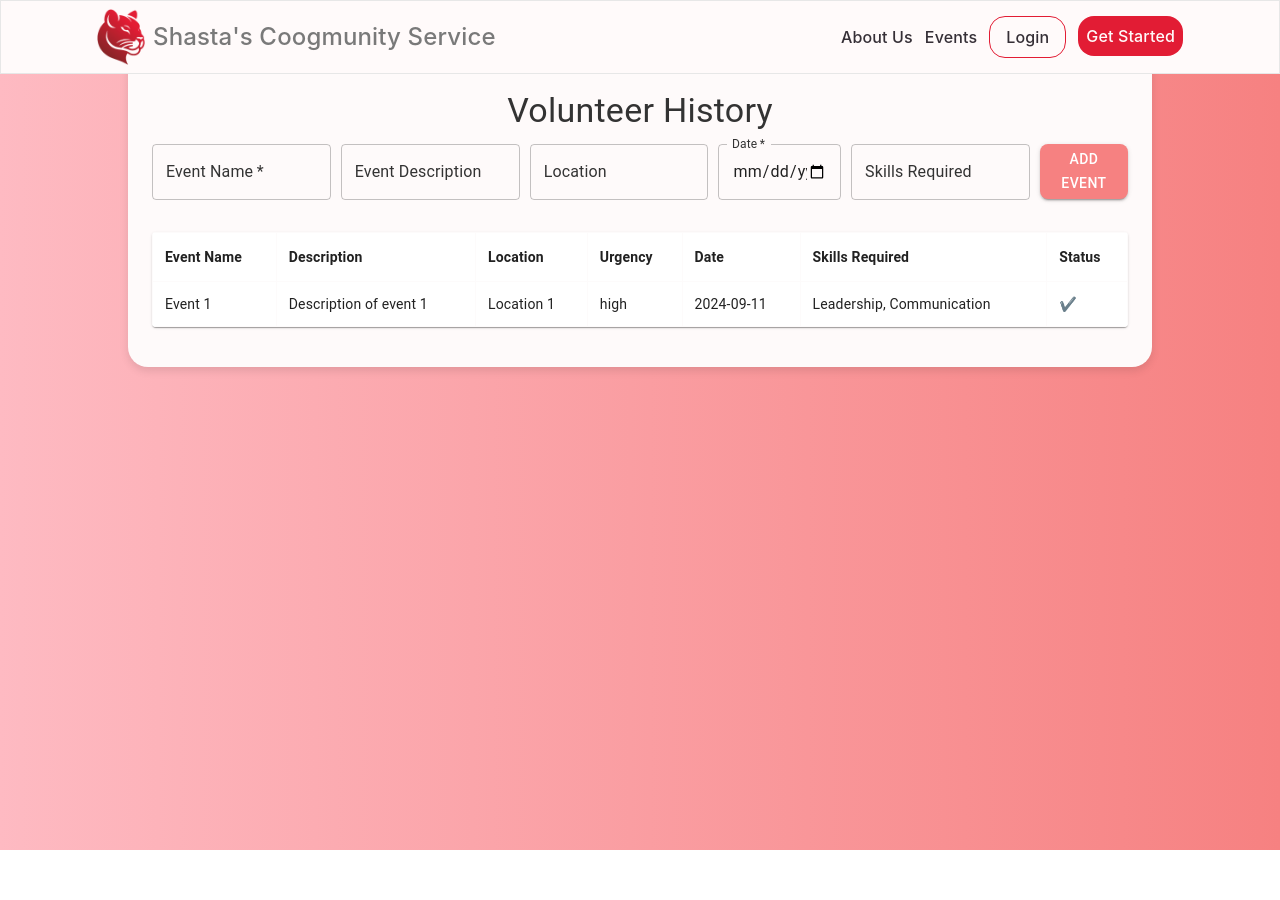
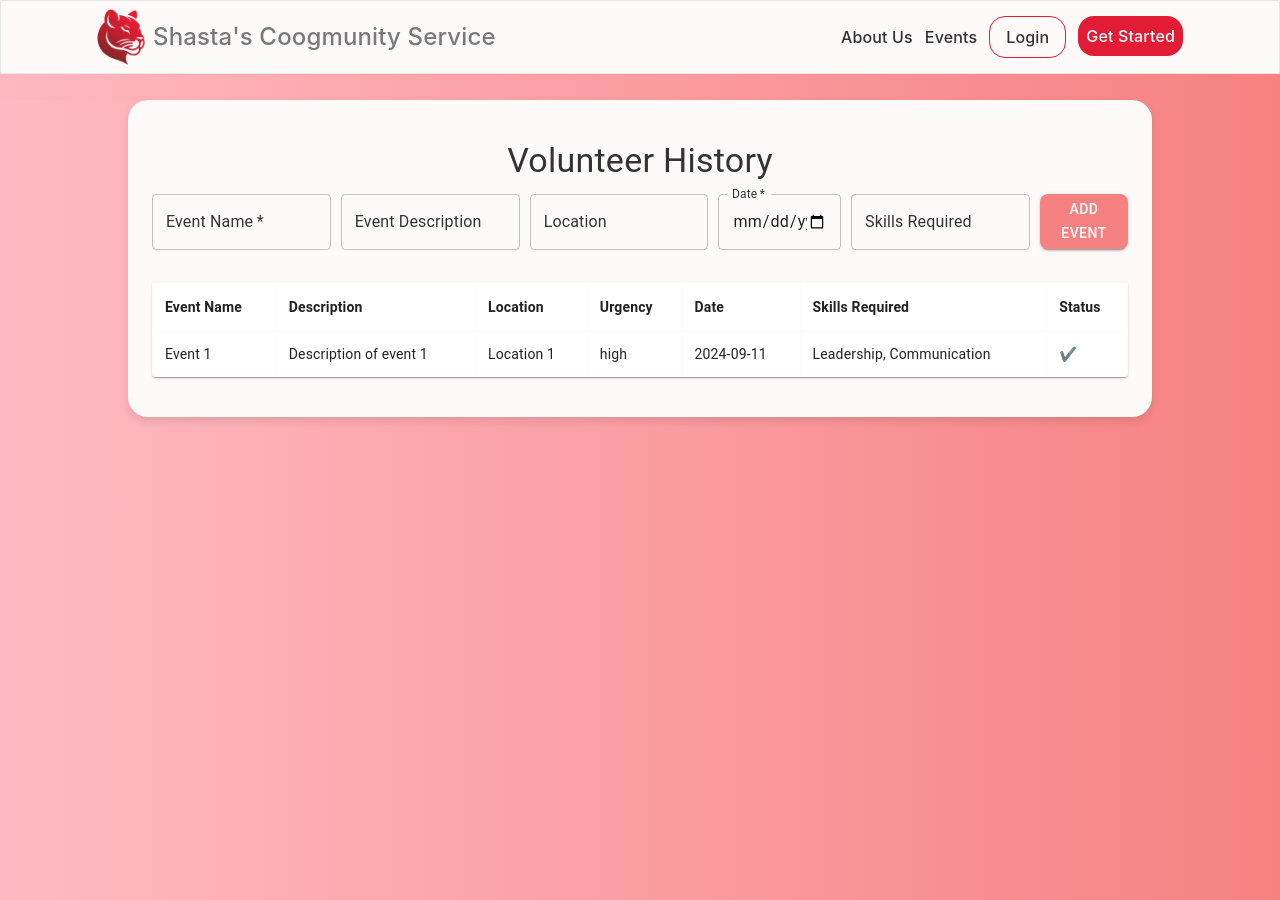
Before and after one commit to angieluvss/volunteer-fullstack, a React (Create React App) app in the folder frontend/: page /volunteer-history in a window 1280 px wide. Before the commit the page ends 850 px from the top, so only its background shows below. Built offline with nearby package versions, Linux system fonts and the light colour scheme.

Commit message:
Update top padding on admin dashboard and volunteer history

```diff
--- a/frontend/src/pages/AdminDashboard.js
+++ b/frontend/src/pages/AdminDashboard.js
@@ -8,7 +8,7 @@ function AdminDashboard() {
       {/* Navigation Bar with only the logout button */}
       {/* <NavBar isLogoutOnly={true} /> Only shows the logout button */}
 
-      <Box sx={{ textAlign: 'left', padding: '20rem', paddingTop: '3rem' }}>
+      <Box sx={{ textAlign: 'left', padding: '20rem', paddingTop: '8rem' }}>
         <Typography variant="h2" sx={{ fontWeight: 'bold', marginBottom: '2rem', textAlign: 'left' }}>
           Welcome Admin
         </Typography>
--- a/frontend/src/pages/VolunteerHistory.js
+++ b/frontend/src/pages/VolunteerHistory.js
@@ -54,7 +54,7 @@ function VolunteerHistory() {
         padding: '40px',
         borderRadius: '20px',
         boxShadow: '0 4px 8px rgba(0, 0, 0, 0.1)',
-        marginTop: '50px',
+        marginTop: '100px',
         textAlign: 'center',
         width: '80%'
       }}>
```
